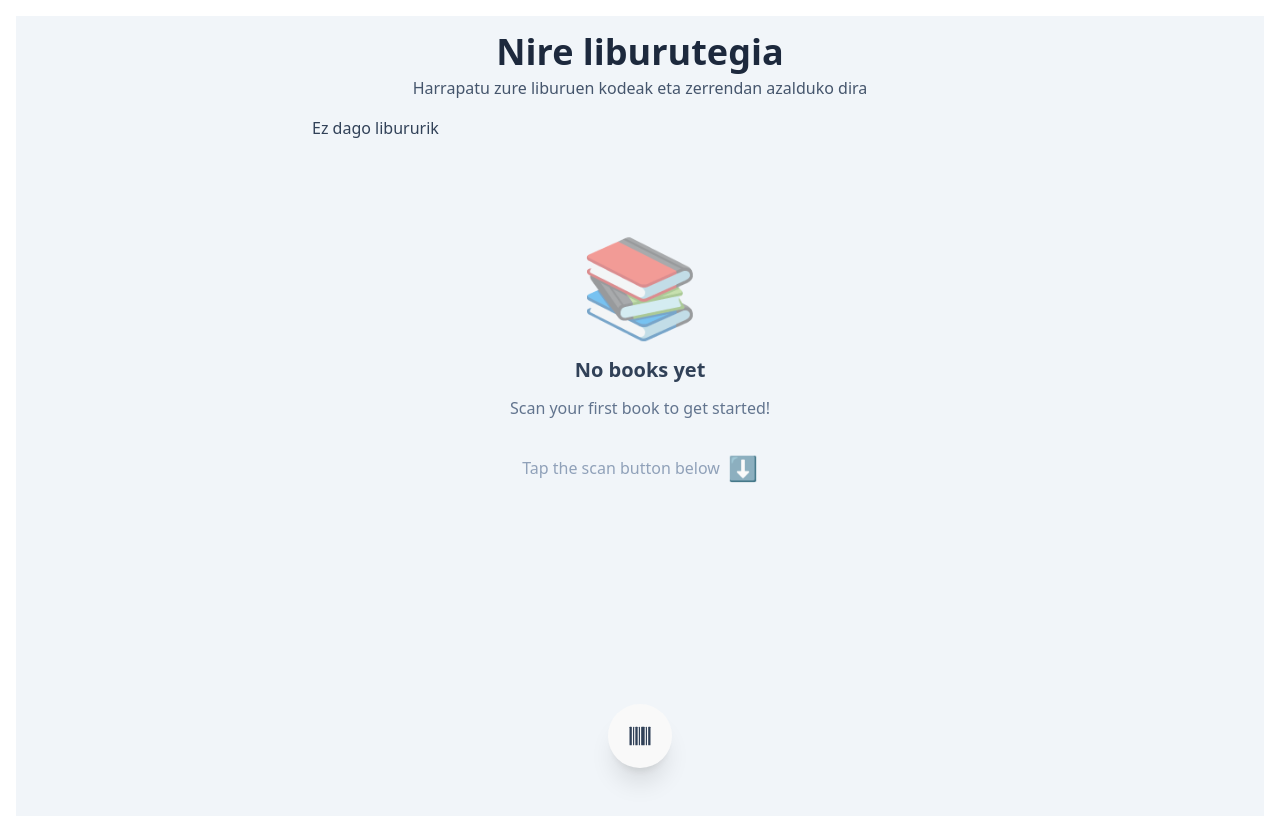
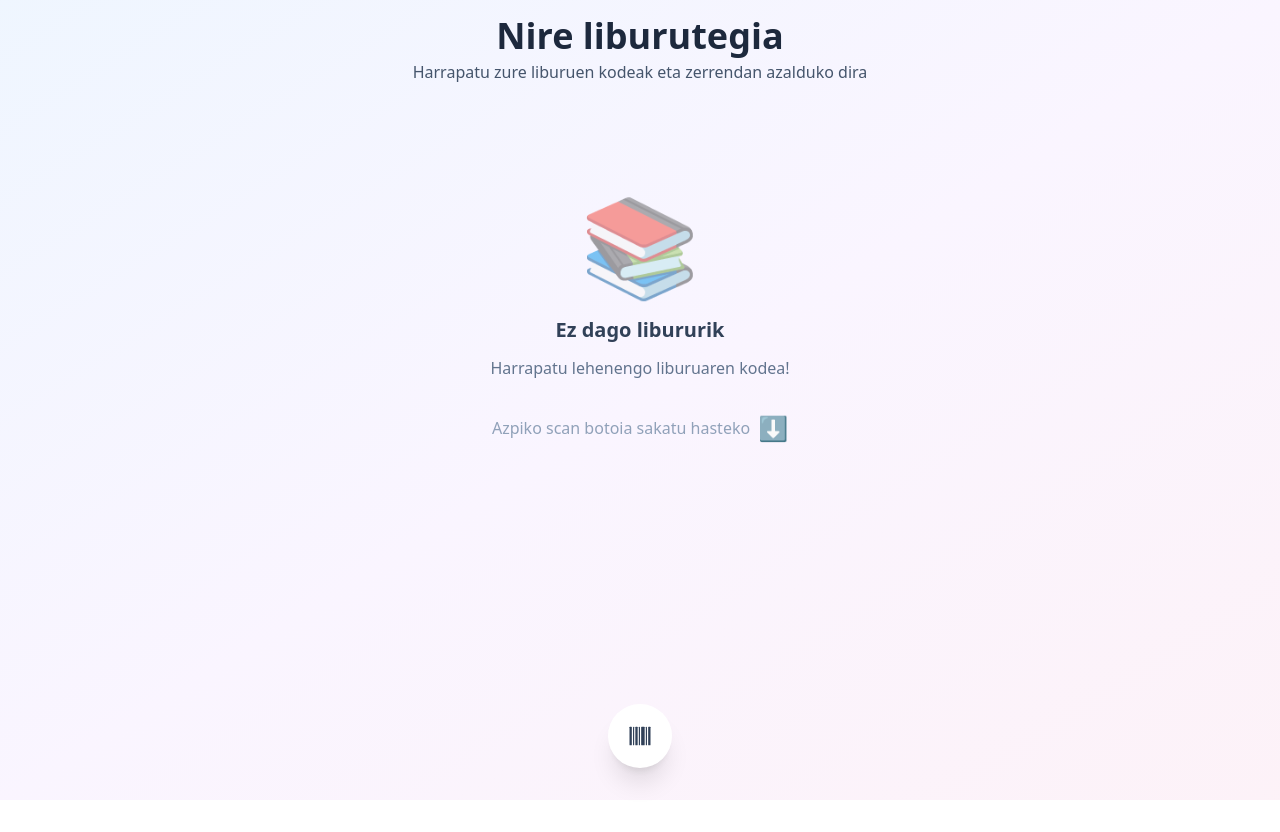
Before and after one commit to alexiraola/liburutegi-app, a React (Vite) app: page / in a window 1280 px wide. After the commit the page ends 800 px from the top, so only its background shows below. Built offline with nearby package versions, Linux system fonts and the light colour scheme.

Commit message:
Translate and improve design

```diff
--- a/src/App.tsx
+++ b/src/App.tsx
@@ -63,17 +63,17 @@ function App() {
   }
 
   const bookCount = () => {
-    if (books.length === 0) return "Ez dago libururik";
+    if (books.length === 0) return null;
     if (books.length === 1) return "Liburu bat";
     return `${books.length} liburu`;
   };
 
   return (
-    <div className="min-h-screen bg-slate-100 pb-24 sm:pb-20">
+    <div className="min-h-screen bg-gradient-to-br from-blue-50 via-purple-50 to-pink-50 pb-24 sm:pb-20">
       <header className="container mx-auto px-4 py-6 sm:p-4">
         <div className="max-w-2xl mx-auto">
-          <h1 className="text-4xl font-bold text-slate-800">Nire liburutegia</h1>
-          <p className="text-slate-600 mt-1 text-base sm:text-base">Harrapatu zure liburuen kodeak eta zerrendan azalduko dira</p>
+          <h1 className="text-4xl text-center font-bold text-slate-800">Nire liburutegia</h1>
+          <p className="text-slate-600 text-center mt-1 text-base sm:text-base">Harrapatu zure liburuen kodeak eta zerrendan azalduko dira</p>
 
           <div className="mt-4 flex items-center justify-between sm:gap-4">
             <span className="text-slate-700 font-medium px-2">
--- a/src/components/BookCard.tsx
+++ b/src/components/BookCard.tsx
@@ -37,7 +37,7 @@ export default function BookCard({ book, onDelete }: BookCardProps) {
       <div className="flex-shrink-0 flex items-center justify-between sm:gap-2">
         <button
           onClick={onDelete}
-          className="flex-shrink-0 w-10 h-10 rounded-full bg-red-100 text-red-500 hover:bg-red-200 flex items-center justify-center transition-colors ml-auto sm:mt-2 active:scale-95"
+          className="flex-shrink-0 w-10 h-10 rounded-md bg-slate-100 text-slate-600 text-lg flex items-center justify-center transition-colors ml-auto active:scale-95"
           aria-label="Delete book"
         >
           x
--- a/src/components/BookList.tsx
+++ b/src/components/BookList.tsx
@@ -13,14 +13,12 @@ export default function BookList({ books, onDelete }: BookListProps) {
         <div className="text-6xl sm:text-8xl mb-6 opacity-50">
           📚
         </div>
-        <h2 className="text-2xl font-semibold text-slate-700 mb-3 text-center sm:text-xl">
-          No books yet
-        </h2>
+        <h2 className="text-2xl font-semibold text-slate-700 mb-3 text-center sm:text-xl">Ez dago libururik</h2>
         <p className="text-slate-500 mb-8 text-center text-sm sm:text-base max-w-sm">
-          Scan your first book to get started!
+          Harrapatu lehenengo liburuaren kodea!
         </p>
         <div className="flex items-center gap-2 text-slate-400 text-sm sm:text-base">
-          <span>Tap the scan button below</span>
+          <span>Azpiko scan botoia sakatu hasteko</span>
           <span className="text-xl sm:text-2xl">⬇️</span>
         </div>
       </div>
--- a/src/components/Scanner.tsx
+++ b/src/components/Scanner.tsx
@@ -35,7 +35,7 @@ export default function Scanner({ onDetected, onClose }: ScannerProps) {
 
         {/* Scanning overlay with corner brackets */}
         <div className="absolute inset-0 flex items-center justify-center pointer-events-none">
-          <div className="w-64 h-32 sm:w-80 sm:h-40 relative">
+          <div className="w-64 h-48 sm:w-80 sm:h-60 relative">
             <div className="absolute top-0 left-0 w-8 h-8 border-t-4 border-l-4 border-green-400 rounded-tl-lg"></div>
             <div className="absolute top-0 right-0 w-8 h-8 border-t-4 border-r-4 border-green-400 rounded-tr-lg"></div>
             <div className="absolute bottom-0 left-0 w-8 h-8 border-b-4 border-l-4 border-green-400 rounded-bl-lg"></div>
@@ -55,8 +55,8 @@ export default function Scanner({ onDetected, onClose }: ScannerProps) {
             )}
 
             <div className="text-center">
-              <p className="text-white text-sm mb-2">Position barcode within the frame</p>
-              <p className="text-white/70 text-xs">The scanner will detect ISBN codes automatically</p>
+              <p className="text-white text-sm mb-2">Saiatu kodea erdiko eremuan kokatzen</p>
+              <p className="text-white/70 text-xs">Kamerak kodea detektatuko du bakarrik</p>
             </div>
 
             <button
@@ -66,7 +66,7 @@ export default function Scanner({ onDetected, onClose }: ScannerProps) {
               }}
               className="w-full py-3 px-6 rounded-full bg-white/90 text-black font-semibold hover:bg-white transition-colors active:scale-95"
             >
-              Cancel
+              Utzi
             </button>
           </div>
         </div>
--- a/src/index.css
+++ b/src/index.css
@@ -2,46 +2,13 @@
 
 :root {
   font-family: system-ui, Avenir, Helvetica, Arial, sans-serif;
-  line-height: 1.5;
-  font-weight: 400;
-
-  background-color: #f7f7f7;
-
   font-synthesis: none;
   text-rendering: optimizeLegibility;
   -webkit-font-smoothing: antialiased;
   -moz-osx-font-smoothing: grayscale;
 }
 
-a {
-  font-weight: 500;
-  color: #646cff;
-  text-decoration: inherit;
-}
-a:hover {
-  color: #535bf2;
-}
-
-body {
-  margin: 0;
-  padding: 1rem;
-  text-align: center;
-}
-
 button:focus,
 button:focus-visible {
   outline: 4px auto -webkit-focus-ring-color;
 }
-
-@media (prefers-color-scheme: light) {
-  :root {
-    color: #213547;
-    background-color: #ffffff;
-  }
-  a:hover {
-    color: #747bff;
-  }
-  button {
-    background-color: #f9f9f9;
-  }
-}
```
